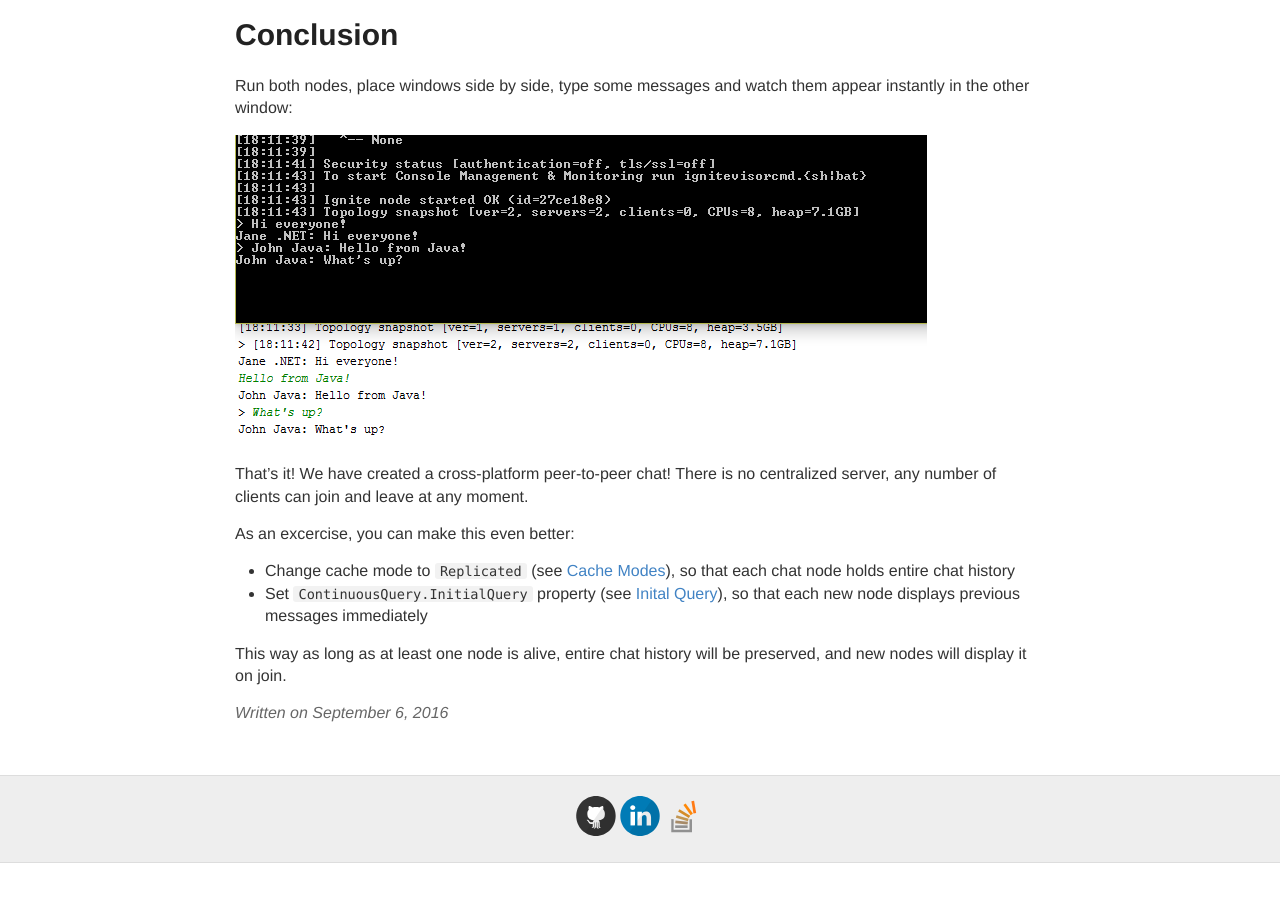
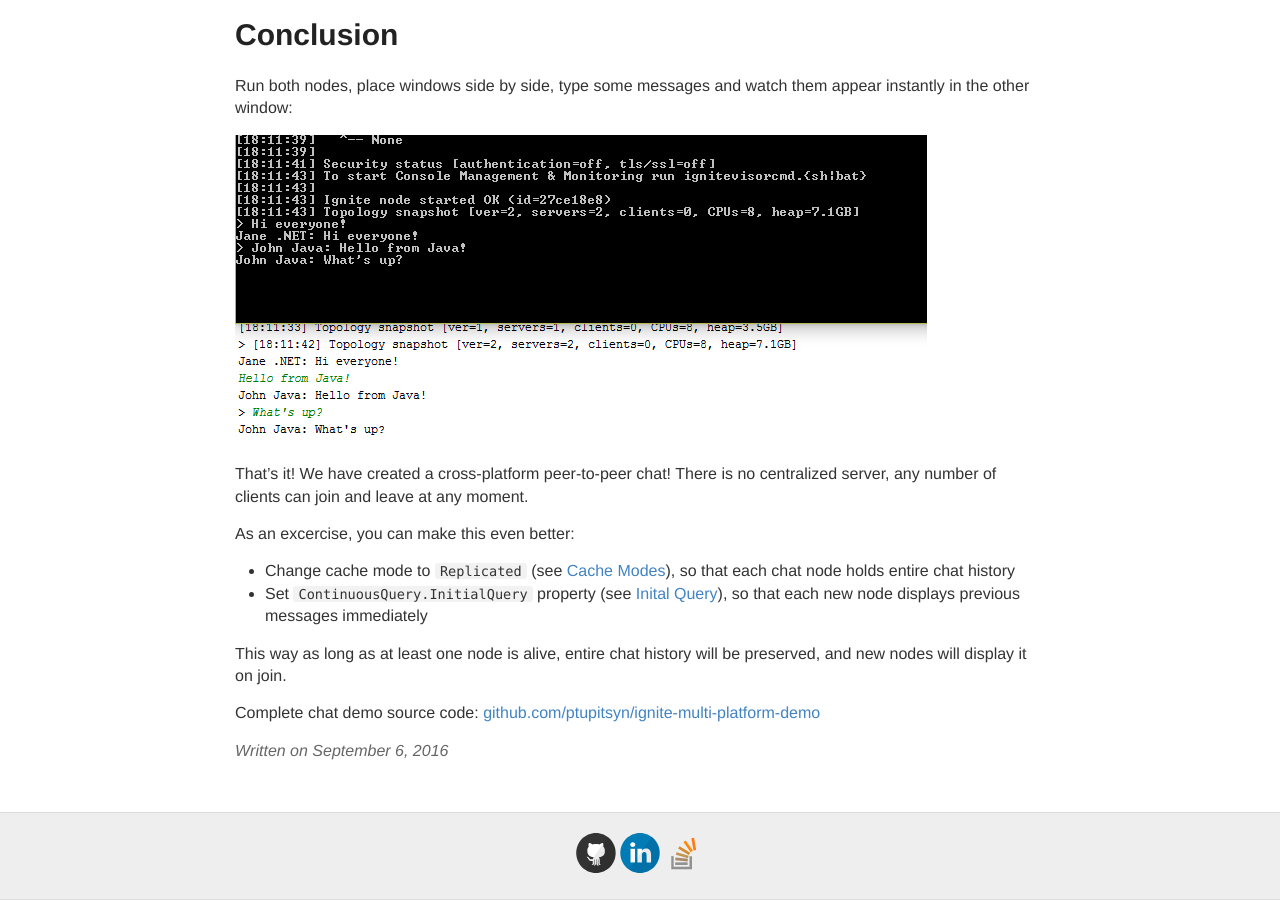
Before and after one commit to ptupitsyn/ptupitsyn.github.io, a Jekyll site: the page built from _posts/2016-09-06-Ignite-Multi-Platform-Cluster.md, in a window 1280 px wide and 900 px high, scrolled down 11012 px. Built offline with Jekyll 4.4.1, drawn with Linux system fonts in a browser that asks for light colours; comment, search, counter and statistics services are not loaded; before the commit the page ends 11875 px from its top, so only the background shows below that.

Commit message:
Add source link

```diff
--- a/_posts/2016-09-06-Ignite-Multi-Platform-Cluster.md
+++ b/_posts/2016-09-06-Ignite-Multi-Platform-Cluster.md
@@ -298,3 +298,5 @@ As an excercise, you can make this even better:
 * Set `ContinuousQuery.InitialQuery` property (see [Inital Query](https://apacheignite.readme.io/docs/continuous-queries#section-initial-query)), so that each new node displays previous messages immediately
 
 This way as long as at least one node is alive, entire chat history will be preserved, and new nodes will display it on join.
+
+Complete chat demo source code: [github.com/ptupitsyn/ignite-multi-platform-demo](https://github.com/ptupitsyn/ignite-multi-platform-demo)
```
